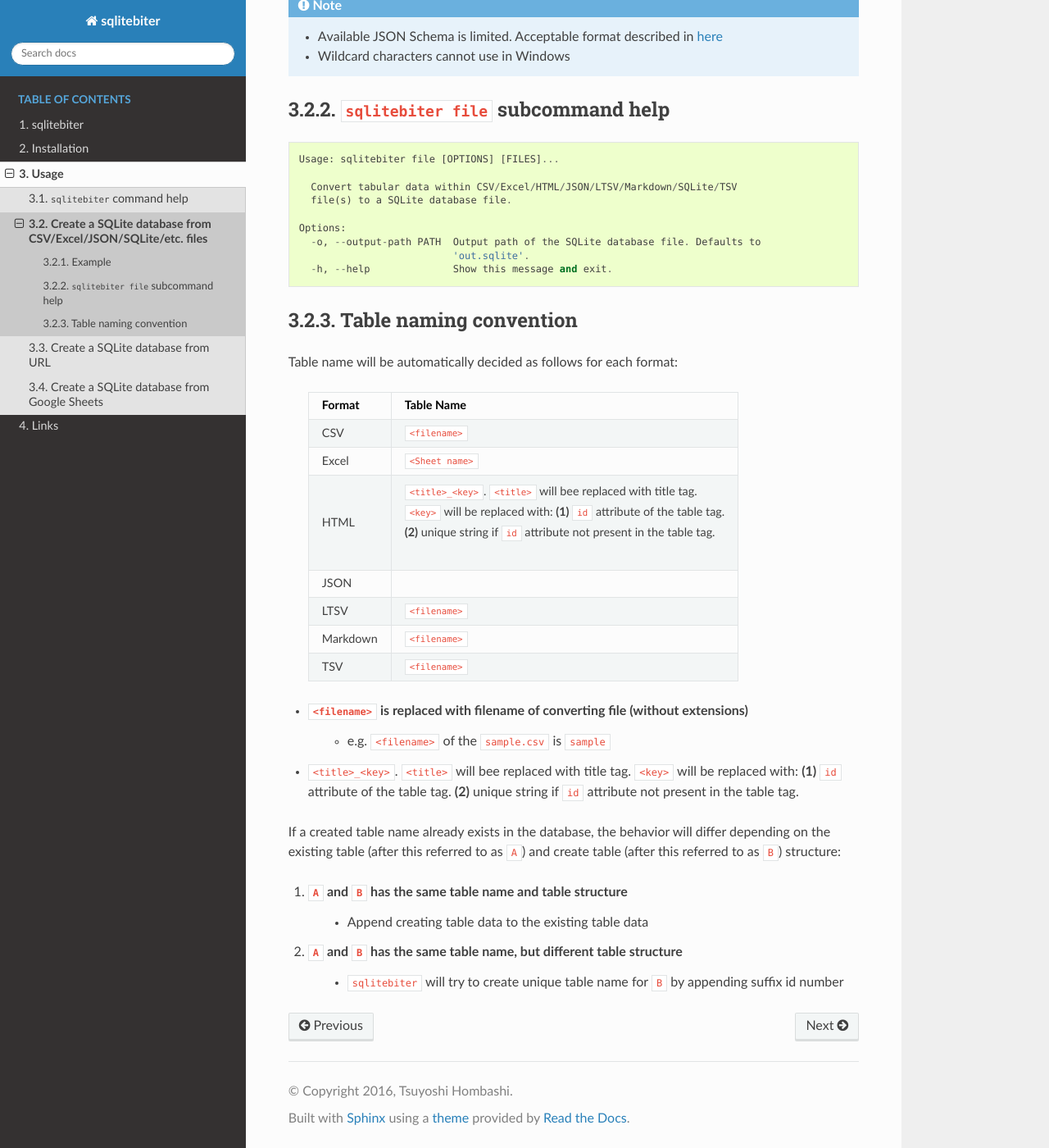
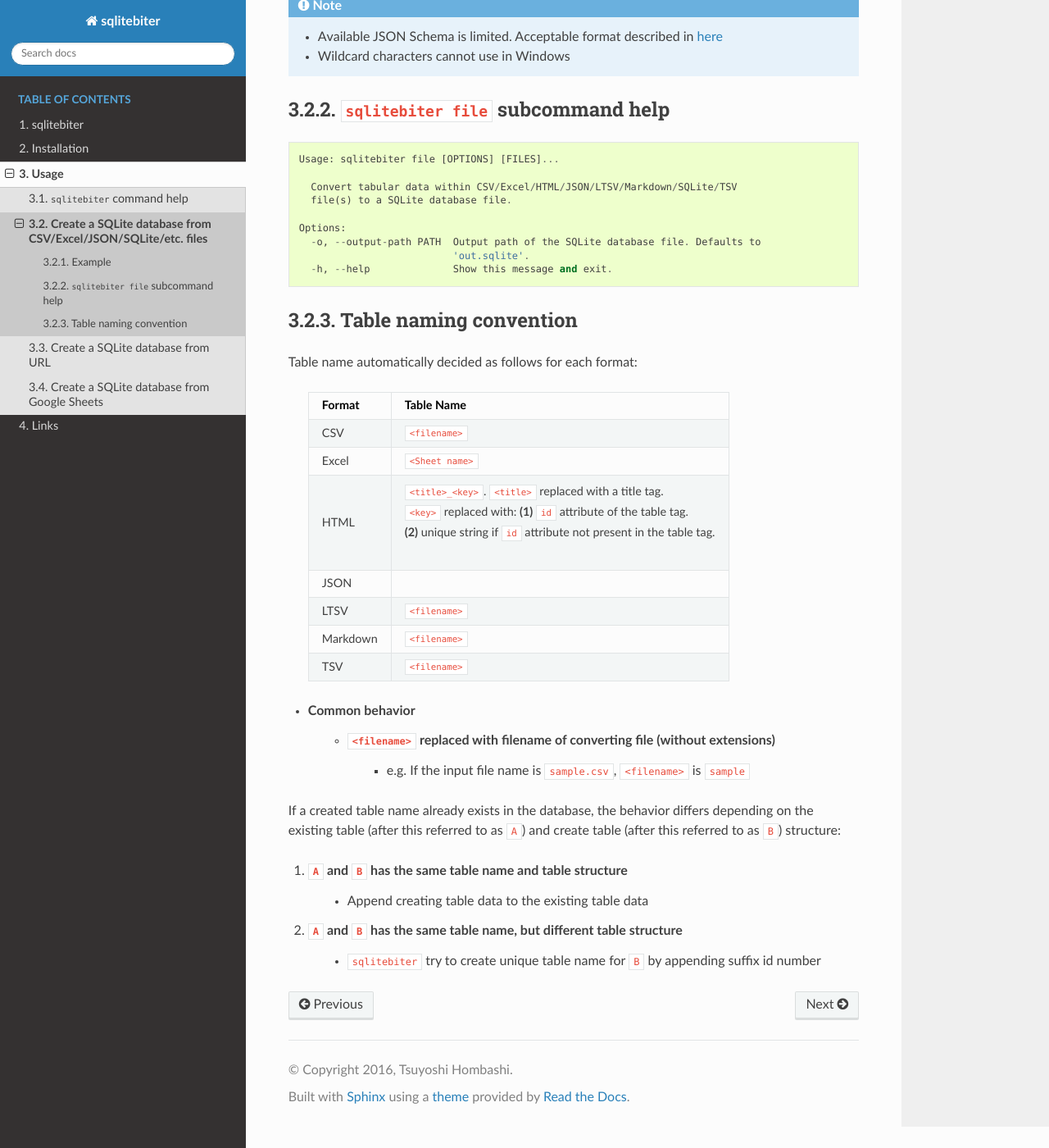
Before and after one commit to thombashi/sqlitebiter, a Sphinx documentation site: the page built from docs/pages/usage/file/index.rst, in a window 1280 px wide and 1400 px high, scrolled down 1383 px. Shown: the whole window at 82% size. Built offline with Sphinx 7.4.7 and the Read the Docs theme 2.0.0, drawn with Linux system fonts in a browser that asks for light colours; pages that are not in the unit, such as notebooks, are missing from menus.

Commit message:
Update docs

```diff
--- a/docs/pages/introduction/feature.txt
+++ b/docs/pages/introduction/feature.txt
@@ -1,6 +1,5 @@
 Features
 --------
-
 - Create a SQLite database file from:
     - File(s):
         - CSV
--- a/docs/pages/usage/file/table_name_convention.txt
+++ b/docs/pages/usage/file/table_name_convention.txt
@@ -1,14 +1,14 @@
 Table naming convention
 ~~~~~~~~~~~~~~~~~~~~~~~~~~~~~~~~~~~~
-Table name will be automatically decided as follows for each format:
+Table name automatically decided as follows for each format:
 
     ========  =============================================================================
      Format       Table Name
     ========  =============================================================================
     CSV       ``<filename>``
     Excel     ``<Sheet name>``
-    HTML      | ``<title>_<key>``. ``<title>`` will bee replaced with title tag.
-              | ``<key>`` will be replaced with: **(1)** ``id`` attribute of the table tag.
+    HTML      | ``<title>_<key>``. ``<title>`` replaced with a title tag.
+              | ``<key>`` replaced with: **(1)** ``id`` attribute of the table tag.
               | **(2)** unique string if ``id`` attribute not present in the table tag.
     JSON
     LTSV      ``<filename>``
@@ -16,14 +16,14 @@
     TSV       ``<filename>``
     ========  =============================================================================
 
-- ``<filename>`` is replaced with filename of converting file (without extensions)
-    - e.g. ``<filename>`` of the ``sample.csv`` is ``sample``
-- ``<title>_<key>``. ``<title>`` will bee replaced with title tag. ``<key>`` will be replaced with: **(1)** ``id`` attribute of the table tag. **(2)** unique string if ``id`` attribute not present in the table tag.
+- Common behavior
+    - ``<filename>`` replaced with filename of converting file (without extensions)
+        - e.g. If the input file name is ``sample.csv``, ``<filename>`` is ``sample``
 
-If a created table name already exists in the database, the behavior will differ depending on
+If a created table name already exists in the database, the behavior differs depending on
 the existing table (after this referred to as ``A``) and create table (after this referred to as ``B``) structure:
 
 1. ``A`` and ``B`` has the same table name and table structure
     - Append creating table data to the existing table data
 2. ``A`` and ``B`` has the same table name, but different table structure
-    - ``sqlitebiter`` will try to create unique table name for ``B`` by appending suffix id number
+    - ``sqlitebiter`` try to create unique table name for ``B`` by appending suffix id number
```
Also changed, not shown: docs/pages/installation.rst (+5 -6 lines).
